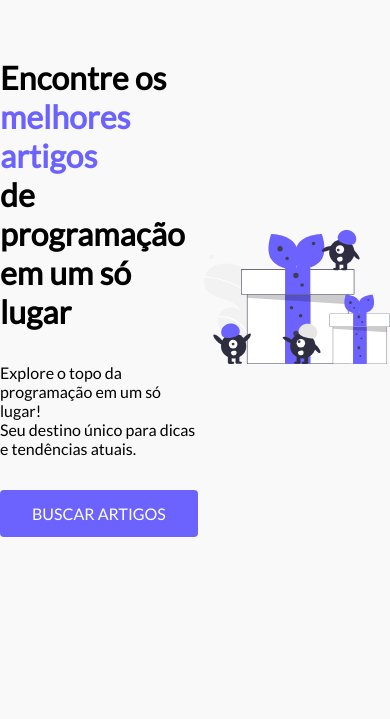
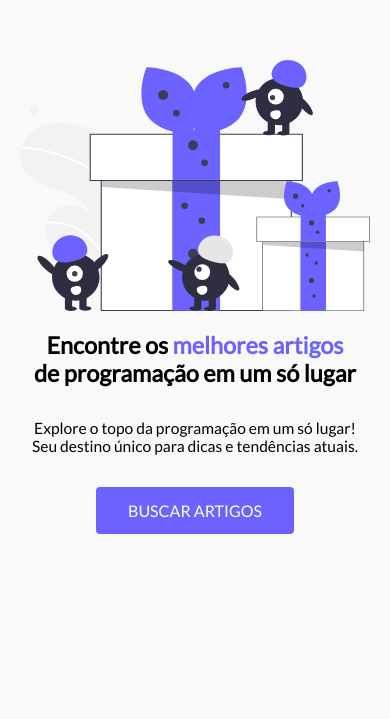
Before and after one commit to higor-costa/desafio-3, a React (Vite) app: page / in a window 390 px wide. Shown: the part 125-844 px from the top of the page. Built offline with nearby package versions, Linux system fonts and the light colour scheme.

Commit message:
style(header.module.css): adiciona media queries
Adiciona responsividade ao cabeçalho

BREAKING CHANGE: Adiciona responsividade à página

```diff
--- a/src/assets/styles/components/Header.module.css
+++ b/src/assets/styles/components/Header.module.css
@@ -24,3 +24,34 @@ header .textoDestaque {
 header .imagem {
   width: 25rem;
 }
+
+/* Dispositivos mobiles */
+@media screen and (max-width: 999px) {
+  header .conteinerConteudo {
+    flex-direction: column-reverse;
+    justify-content: center;
+    align-items: center;
+    gap: 20px;
+    padding: 0 10px;
+  }
+
+  header .texto {
+    text-align: center;
+    align-items: center;
+  }
+}
+
+@media screen and (max-width: 500px) {
+  header .texto h1 {
+    font-size: 6vw;
+  }
+
+  header .texto p {
+    font-size: 4vw;
+  }
+
+  header .imagem {
+    width: calc(100% - 20px);
+  }
+
+}
```
